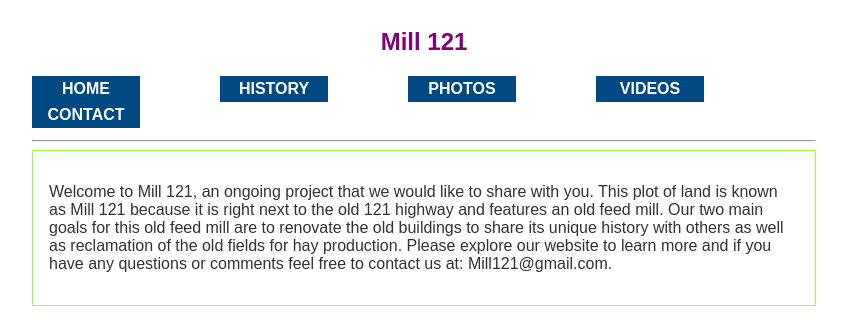
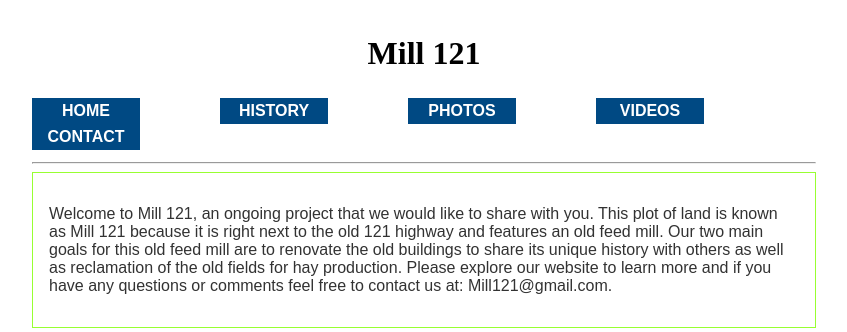
Before and after one commit to crbenton/121website, a plain HTML site: page index.html in a window 1280 px wide. Shown: the whole page, without its empty margins (216-1063 px from the left). Drawn offline with Linux system fonts and the light colour scheme.

Commit message:
it's all over

```diff
--- a/main.css
+++ b/main.css
@@ -8,7 +8,6 @@
 .navbar li
 {
     float: left;
-
 }
 
 .navbar ul {
@@ -67,7 +66,9 @@ hr {
 }
 
 h2 {
-    color: purple;
+    color: black;
+    font-size: 32px;
+    font-family: serif;
 }
 
 
@@ -75,6 +76,7 @@ h2 {
    float: left;
     clear: left;
 }
+
 #clear{
     clear: both;
 }
```
